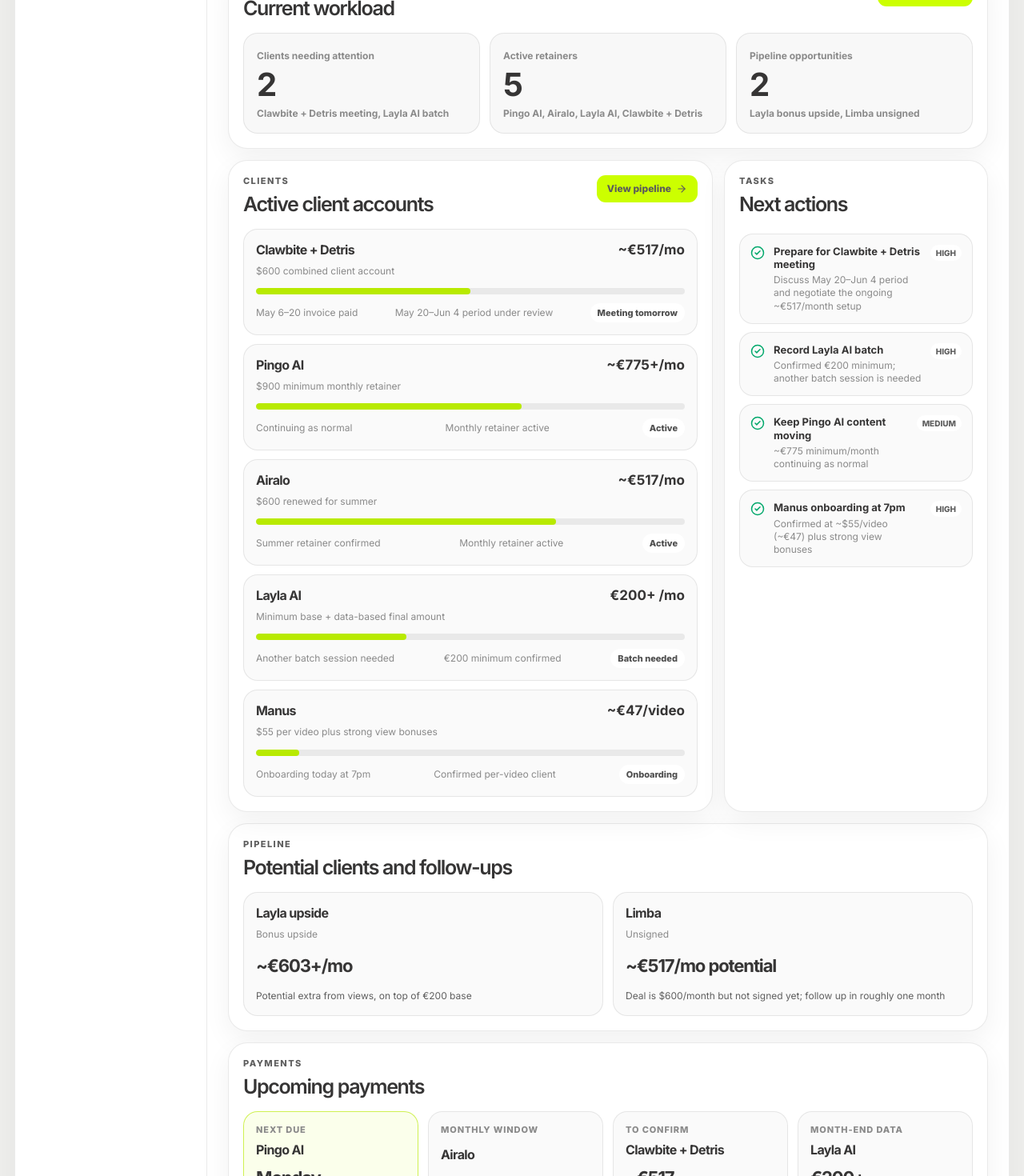
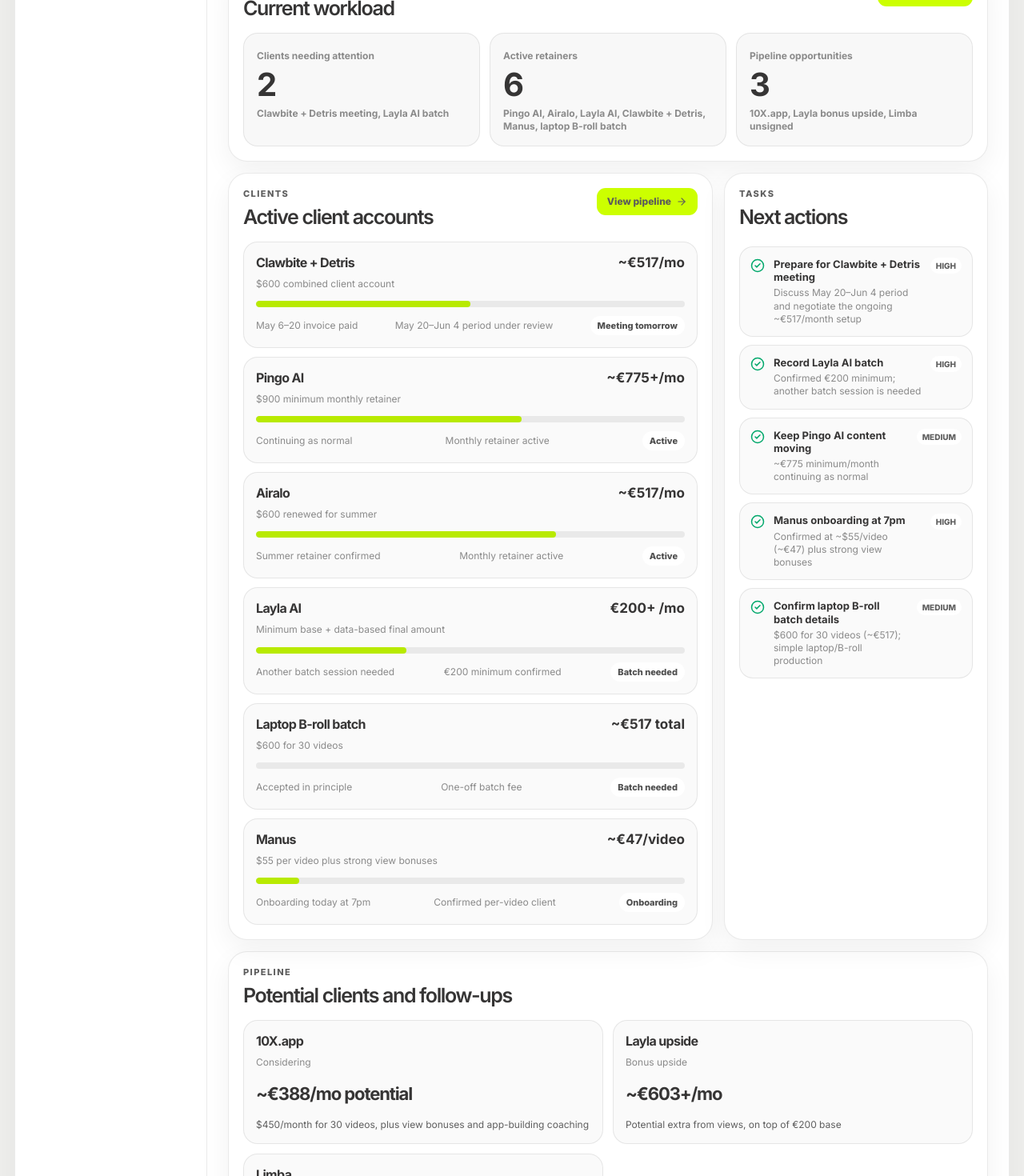
Before and after one commit to EdCorner1/Edcornersite, a Next.js app: page /ops in a window 1280 px wide. Shown: the part 680-2150 px from the top of the page at 80% size. Built offline with nearby package versions, Linux system fonts and the light colour scheme.

Commit message:
Add accepted B-roll batch to ops data

```diff
--- a/src/data/ops.ts
+++ b/src/data/ops.ts
@@ -22,7 +22,7 @@ export type PipelineItem = {
   name: string;
   value: string;
   note: string;
-  status: "Warm lead" | "Bonus upside" | "Unsigned";
+  status: "Warm lead" | "Bonus upside" | "Unsigned" | "Considering";
 };
 
 export type OpsAction = {
@@ -126,6 +126,15 @@ export const clients: OpsClient[] = [
     status: "Batch needed",
   },
   {
+    name: "Laptop B-roll batch",
+    value: "~€517 total",
+    cycle: "$600 for 30 videos",
+    progress: 0,
+    delivered: "Accepted in principle",
+    payment: "One-off batch fee",
+    status: "Batch needed",
+  },
+  {
     name: "Manus",
     value: "~€47/video",
     cycle: "$55 per video plus strong view bonuses",
@@ -137,6 +146,12 @@ export const clients: OpsClient[] = [
 ];
 
 export const pipeline: PipelineItem[] = [
+  {
+    name: "10X.app",
+    value: "~€388/mo potential",
+    note: "$450/month for 30 videos, plus view bonuses and app-building coaching",
+    status: "Considering",
+  },
   {
     name: "Layla upside",
     value: "~€603+/mo",
@@ -172,6 +187,11 @@ export const actions: OpsAction[] = [
     meta: "Confirmed at ~$55/video (~€47) plus strong view bonuses",
     priority: "High",
   },
+  {
+    label: "Confirm laptop B-roll batch details",
+    meta: "$600 for 30 videos (~€517); simple laptop/B-roll production",
+    priority: "Medium",
+  },
 ];
 
 export const projects: OpsProject[] = [
@@ -192,16 +212,16 @@ export const projects: OpsProject[] = [
 export const monthlyGoal = {
   targetEur: 5000,
   target: "€5,000",
-  currentEur: 3431,
-  current: "~€3,431+",
-  projectedEur: 4551,
-  projected: "~€4,551+",
-  progress: 69,
-  projectedProgress: 91,
-  gapEur: 1569,
-  gap: "~€1,569",
-  projectedGapEur: 449,
-  projectedGap: "~€449",
+  currentEur: 3948,
+  current: "~€3,948+",
+  projectedEur: 5456,
+  projected: "~€5,456+",
+  progress: 79,
+  projectedProgress: 100,
+  gapEur: 1052,
+  gap: "~€1,052",
+  projectedGapEur: 0,
+  projectedGap: "€0",
 };
 
 export const revenueLedger: RevenueLedgerItem[] = [
@@ -254,6 +274,18 @@ export const revenueLedger: RevenueLedgerItem[] = [
     note: "Final amount depends on month-end data",
   },
   {
+    id: "2026-06-laptop-broll-batch",
+    month: "June 2026",
+    client: "Laptop B-roll batch",
+    type: "Project",
+    expectedEur: 517,
+    actualEur: null,
+    original: "$600 for 30 videos",
+    due: "TBC",
+    status: "Expected",
+    note: "Simple laptop/B-roll production; accepted in principle",
+  },
+  {
     id: "2026-06-manus",
     month: "June 2026",
     client: "Manus",
@@ -276,6 +308,18 @@ export const revenueLedger: RevenueLedgerItem[] = [
     due: "Month end",
     status: "Pipeline",
     note: "View-based upside, separate from base",
+  },
+  {
+    id: "2026-06-10x-app",
+    month: "June 2026",
+    client: "10X.app",
+    type: "Pipeline",
+    expectedEur: 388,
+    actualEur: null,
+    original: "$450/month for 30 videos",
+    due: "Decision pending",
+    status: "Pipeline",
+    note: "Includes view bonuses and app-building/scaling coaching",
   },
   {
     id: "2026-06-limba",
@@ -326,6 +370,12 @@ export const financeActions: FinanceAction[] = [
     impact: "~€47/video plus bonuses",
     due: "Today 7pm",
   },
+  {
+    label: "Confirm laptop B-roll batch terms",
+    client: "Laptop B-roll batch",
+    impact: "~€517 expected",
+    due: "TBC",
+  },
 ];
 
 export const summaryStats: SummaryStat[] = [
@@ -344,7 +394,7 @@ export const summaryStats: SummaryStat[] = [
   {
     label: "Pipeline",
     value: String(pipeline.length),
-    note: "Layla upside and Limba unsigned",
+    note: "10X.app, Layla upside and Limba unsigned",
     icon: Film,
   },
   {
@@ -387,7 +437,7 @@ export const workload = {
   attentionCount: 2,
   attentionText: "Clawbite + Detris meeting, Layla AI batch",
   retainerCount: clients.length,
-  retainerText: "Pingo AI, Airalo, Layla AI, Clawbite + Detris",
+  retainerText: "Pingo AI, Airalo, Layla AI, Clawbite + Detris, Manus, laptop B-roll batch",
   pipelineCount: pipeline.length,
-  pipelineText: "Layla bonus upside, Limba unsigned",
+  pipelineText: "10X.app, Layla bonus upside, Limba unsigned",
 };
```
